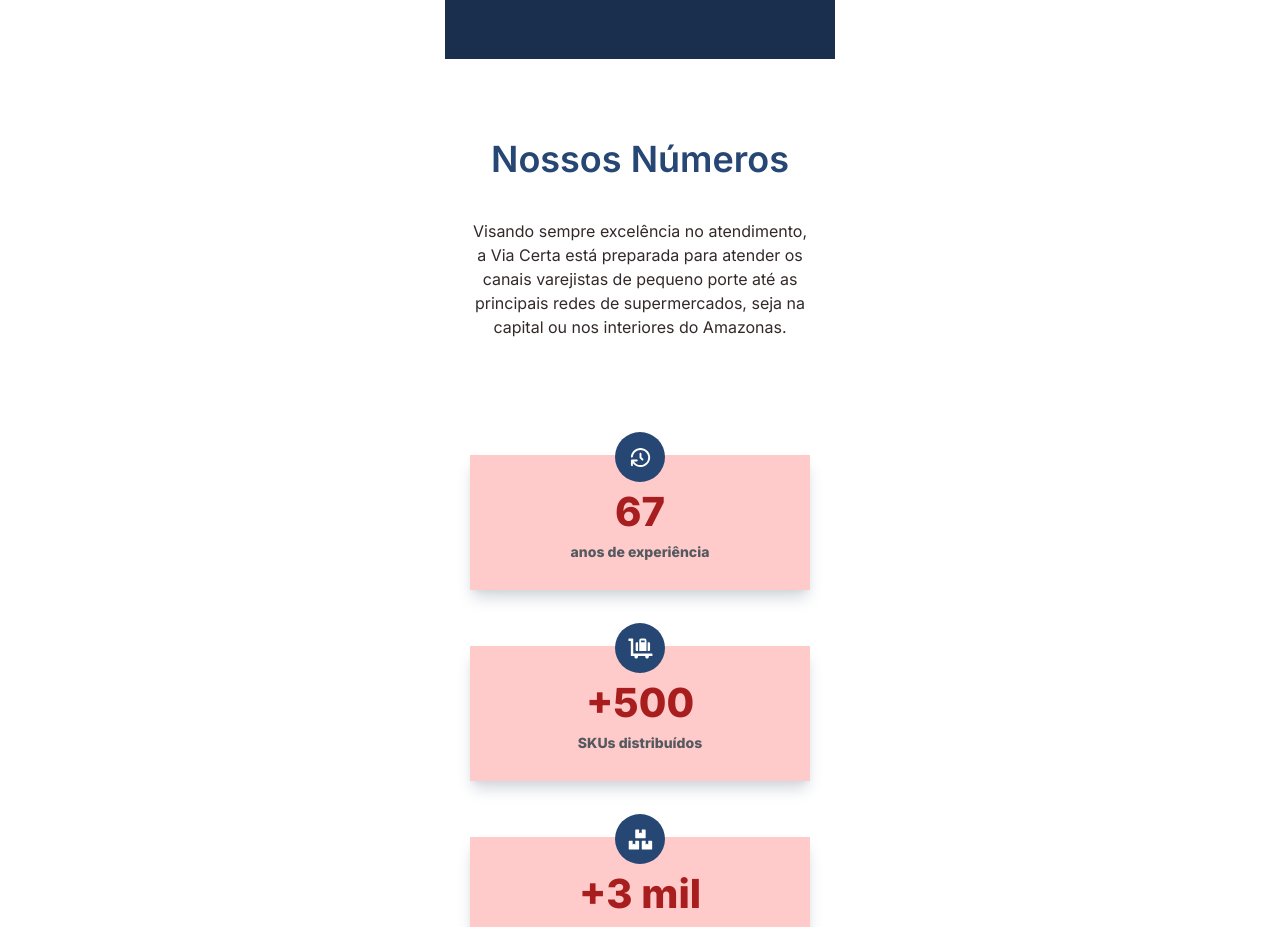
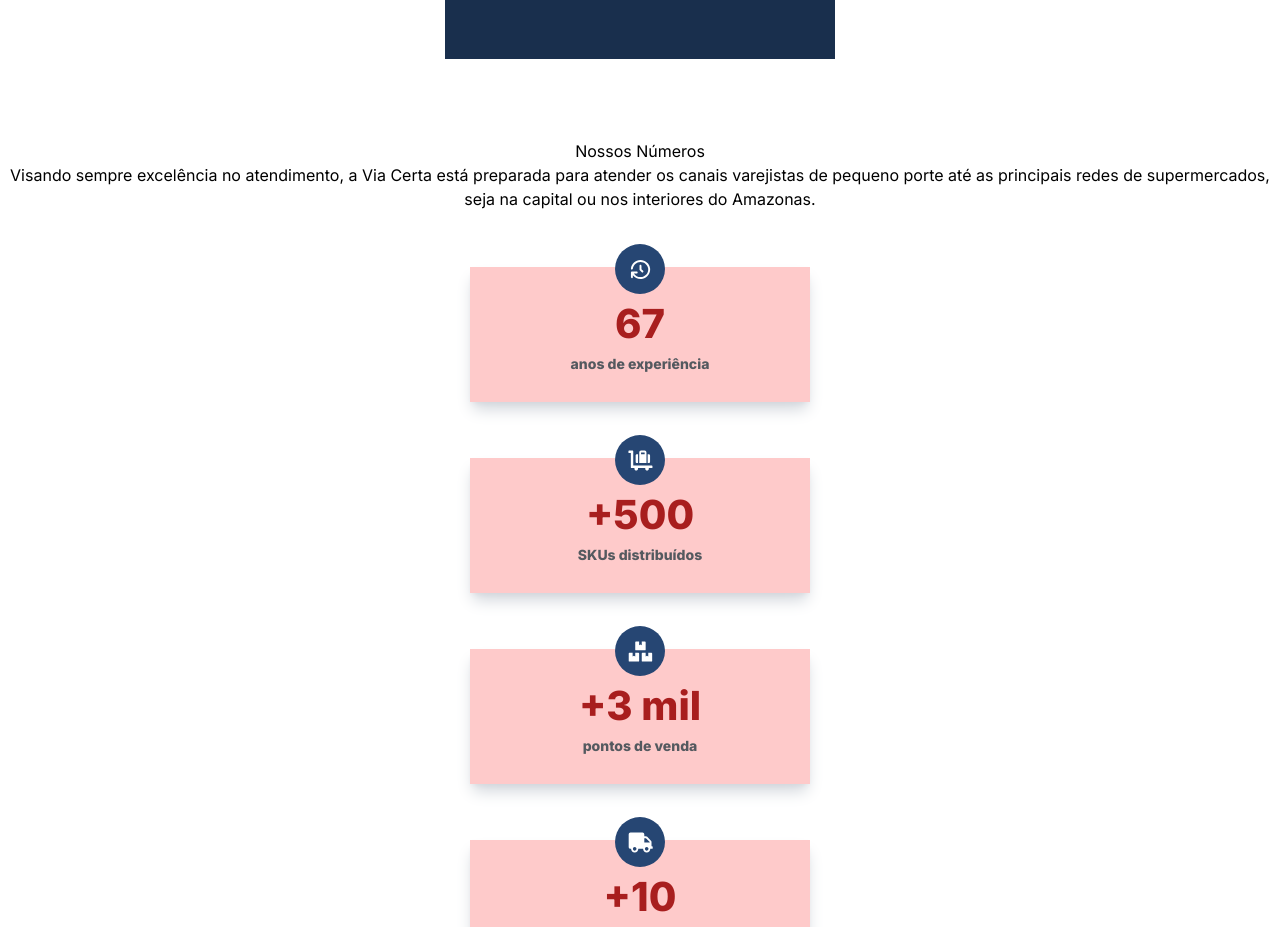
Before and after one commit to juliuscaezarff/desafio-kayzen, a Next.js app: page / in a window 1280 px wide. Shown: the part 3060-3987 px from the top of the page. Built offline with nearby package versions, Linux system fonts and the light colour scheme.

Commit message:
refactor: refatorando

```diff
--- a/src/components/Organisms/HomeAchievementsSection/index.tsx
+++ b/src/components/Organisms/HomeAchievementsSection/index.tsx
@@ -1,17 +1,16 @@
 // Styles
-import Image from 'next/image'
 import './styles.css'
+
+// Components
 import HomeAchievementsBox from './../../Molecules/HomeAchievementsBox/index'
-
-// Assets
 
 const HomeAchieventsSection = () => {
   return (
     <section className="home-achievements-section">
-      <h1 className="text-4xl font-semibold text-blue-primary-light max-w-[308px]">
+      <h1 className="title-achievements-container">
         Nossos Números
       </h1>
-      <p className="text-base font-normal text-sub-title-dark max-w-[340px] mt-[40px] mb-[60px]">
+      <p className="sub-title-achievements-container">
         Visando sempre excelência no atendimento, a Via Certa está preparada
         para atender os canais varejistas de pequeno porte até as principais
         redes de supermercados, seja na capital ou nos interiores do Amazonas.
```
